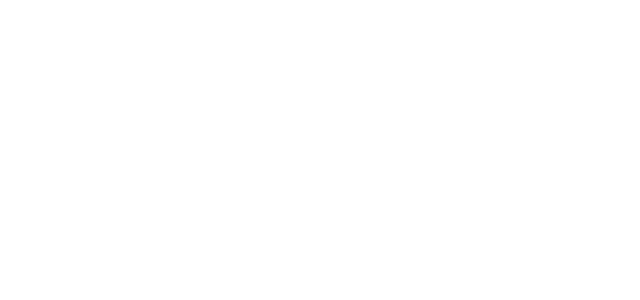
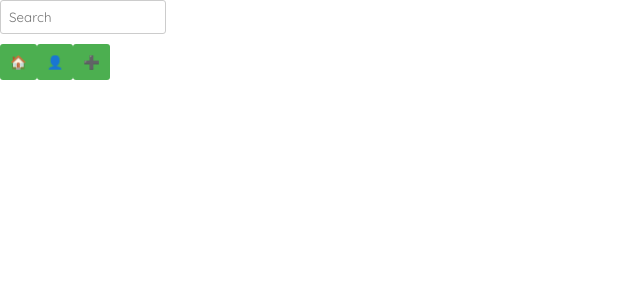
Before and after one commit to Olivergalante/Final-Frontend, a React (Vite) app: page /navbar in a window 1280 px wide. Before the commit this address had no page. Shown: the top 300 px of the page, without its empty margins (0-640 px from the left). Built offline with nearby package versions, Linux system fonts and the light colour scheme.

Commit message:
Changing styling for main page.

```diff
--- a/src/Maincontent/Mainpage.jsx
+++ b/src/Maincontent/Mainpage.jsx
@@ -2,6 +2,7 @@ import React from "react";
 import Profile from "./Profile";
 import Content from "./Content";
 import "./mainpage.css";
+import NavBar from "./NavBar";
 
 export function MainPage() {
 	return (
--- /dev/null
+++ b/src/Maincontent/NavBar.jsx
@@ -0,0 +1,34 @@
+import React from "react";
+
+const NavBar = () => {
+	return (
+		<div className="navbar">
+			<div className="search-bar">
+				{/* Add your search bar component or input field here */}
+				<input type="text" placeholder="Search" />
+			</div>
+			<div className="nav-buttons">
+				{/* Home button */}
+				<button>
+					<span role="img" aria-label="Home">
+						🏠
+					</span>
+				</button>
+				{/* Profile button */}
+				<button>
+					<span role="img" aria-label="Profile">
+						👤
+					</span>
+				</button>
+				{/* Post button */}
+				<button>
+					<span role="img" aria-label="Post">
+						➕
+					</span>
+				</button>
+			</div>
+		</div>
+	);
+};
+
+export default NavBar;
--- a/src/Maincontent/Profile.jsx
+++ b/src/Maincontent/Profile.jsx
@@ -1,7 +1,6 @@
 // Profile.js Where the username and post button to the post page are displayed !
 import React, { useState, useEffect } from "react";
 import { Link } from "react-router-dom";
-import ExpandedPost from "./ExpandedPost";
 
 const Profile = () => {
 	const [userData, setUserData] = useState(null);
--- a/src/Maincontent/mainpage.css
+++ b/src/Maincontent/mainpage.css
@@ -17,7 +17,7 @@
   color: black;
   padding: 10px 16px;
   margin: 20px 0;
-  border-bottom: 3px solid #fafafa;
+  border-bottom: 3px solid black;
 }
 
 .post-card {
@@ -52,8 +52,8 @@
 }
 
 /* Style for the profile column (left side) !!! */
+
 .profile-container {
-  background-color: gray;
   position: fixed;
   top: 0;
   left: 0;
@@ -68,9 +68,7 @@
   text-align: center;
   border-right: black 2px solid;
   border-radius: 2px;
-  background-color: #f1356d;
-  position: static;
-
+  background-color: lightblue;
 }
 
 .post-blog-button {
@@ -103,7 +101,6 @@
 
 /* Style for the content column (right side/ Main page) !!! */
 .main-content-container {
-  background-color: #ffffff;
   margin-left: 250px;
   /* Adjust the margin to match the width of the profile column */
 }
@@ -114,7 +111,7 @@
 
 /* styles for the create a post page !!! */
 body {
-  background-color: #ffffff;
+
   /* Set your desired background color */
   font-family: Arial, sans-serif;
   /* Choose a suitable font */
--- a/src/components/App.jsx
+++ b/src/components/App.jsx
@@ -5,6 +5,7 @@ import { MainPage } from "../Maincontent/Mainpage";
 import { Errorpage } from "./Errorpage";
 import CreatePost from "../Maincontent/CreatePost";
 import ExpandedPost from "../Maincontent/ExpandedPost";
+import NavBar from "../Maincontent/NavBar";
 
 export function App() {
 	return (
@@ -16,6 +17,7 @@ export function App() {
 				<Route path="/createpost" element={<CreatePost />} />
 				<Route path="/errorpage" element={<Errorpage />} />
 				<Route path="/posts/:postId" element={<ExpandedPost />} />
+				<Route path="/navbar" element={<NavBar />} />
 			</Routes>
 		</Router>
 	);
```
